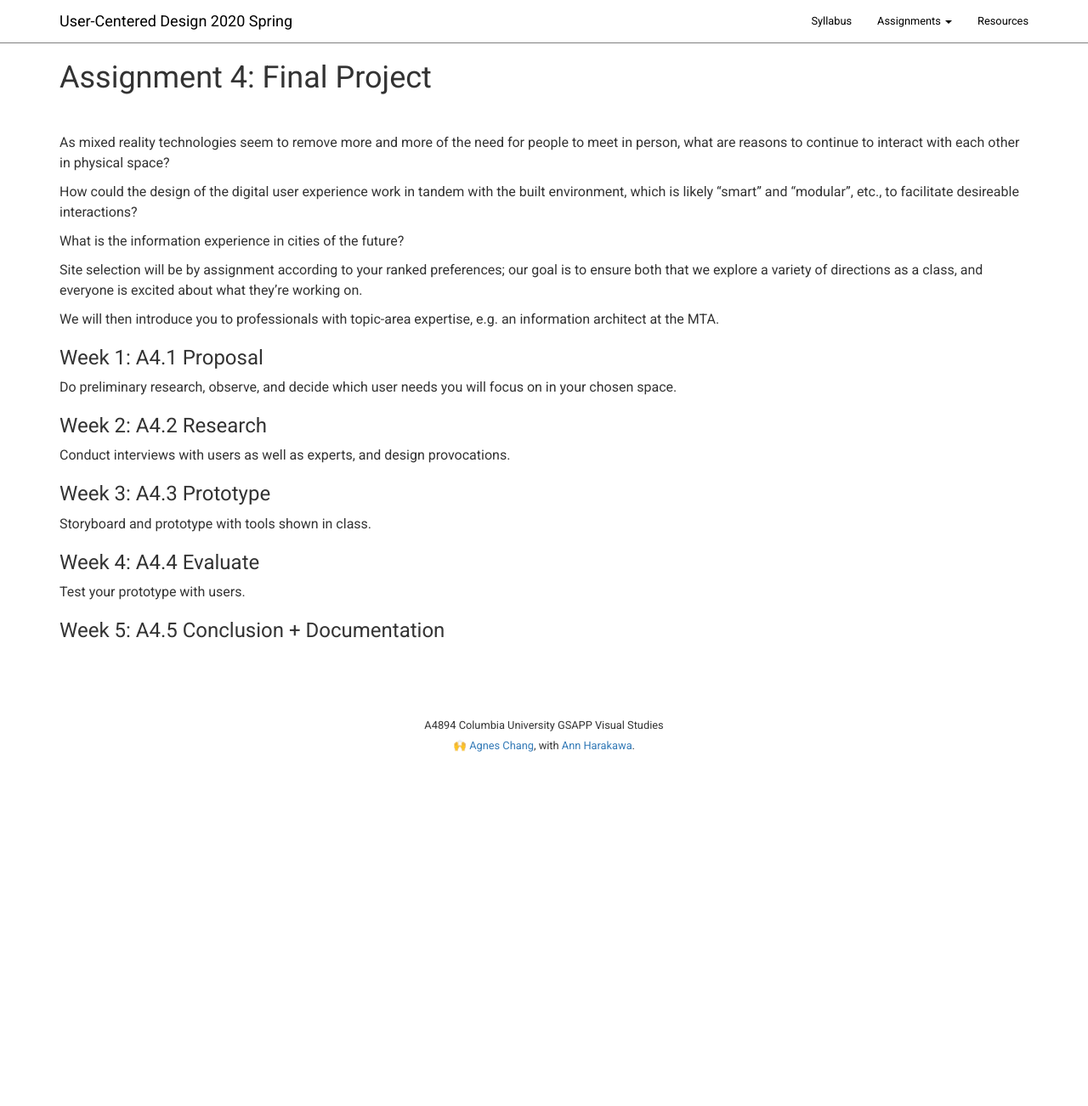
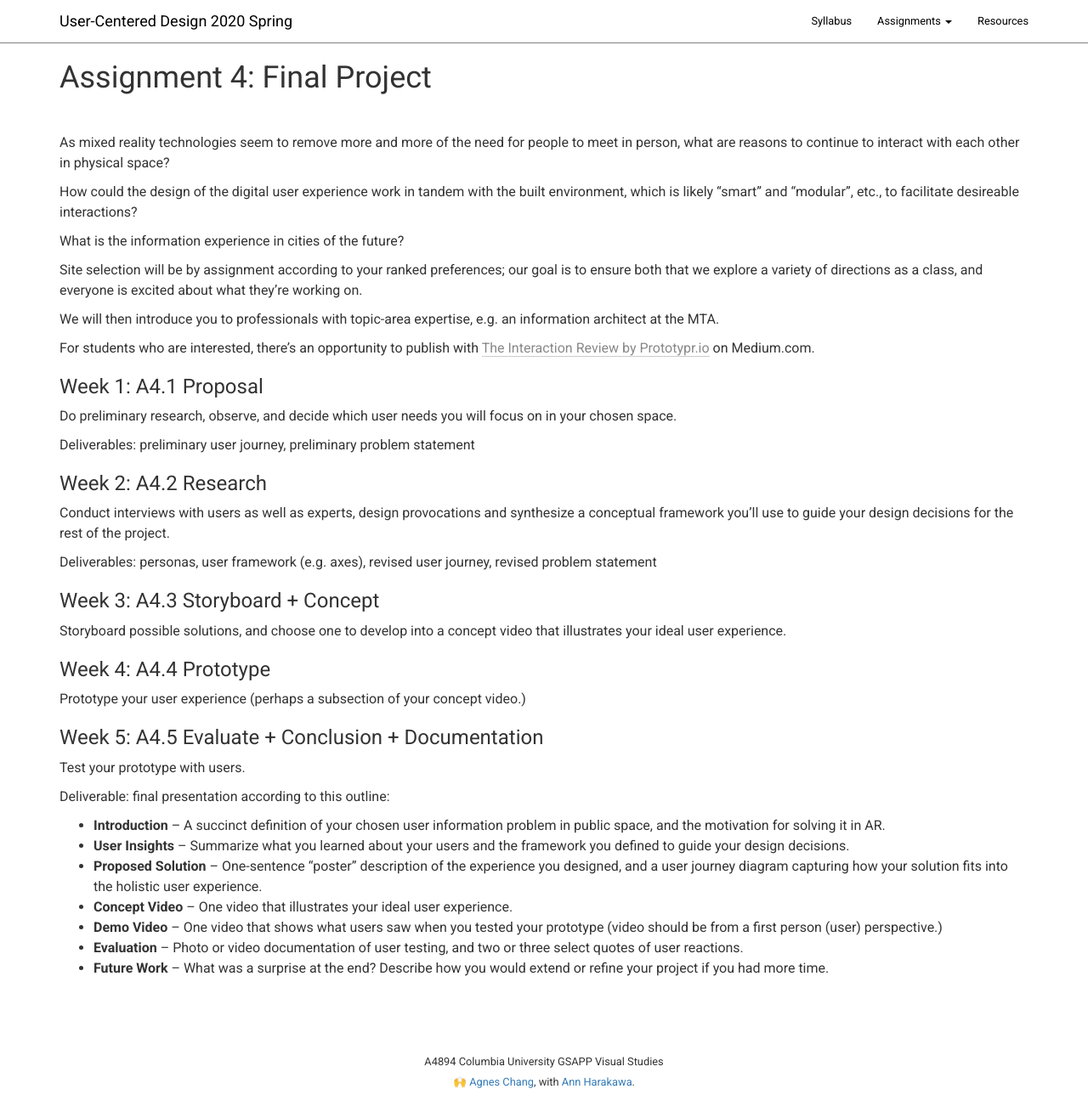
Before and after one commit to columbiaspatialinfo/columbiaspatialinfo.github.io, a Jekyll site: the page built from a4.md, in a window 1280 px wide and 1302 px high. Shown: the whole window at 85% size. Built offline with Jekyll 4.4.1, drawn with Linux system fonts in a browser that asks for light colours; our own code applies the rules of GitHub Pages for plain Markdown files.

Commit message:
Update a4.md

```diff
--- a/a4.md
+++ b/a4.md
@@ -15,20 +15,38 @@ Site selection will be by assignment according to your ranked preferences; our g
 
 We will then introduce you to professionals with topic-area expertise, e.g. an information architect at the MTA.
 
+For students who are interested, there's an opportunity to publish with [The Interaction Review by Prototypr.io](https://blog.prototypr.io/theinteractionreview/home) on Medium.com.
+
 ### Week 1: A4.1 Proposal
 
 Do preliminary research, observe, and decide which user needs you will focus on in your chosen space.
 
+Deliverables: preliminary user journey, preliminary problem statement
+
 ### Week 2: A4.2 Research
 
-Conduct interviews with users as well as experts, and design provocations.
+Conduct interviews with users as well as experts, design provocations and synthesize a conceptual framework you'll use to guide your design decisions for the rest of the project.
 
-### Week 3: A4.3 Prototype
+Deliverables: personas, user framework (e.g. axes), revised user journey, revised problem statement
 
-Storyboard and prototype with tools shown in class.
+### Week 3: A4.3 Storyboard + Concept
 
-### Week 4: A4.4 Evaluate
+Storyboard possible solutions, and choose one to develop into a concept video that illustrates your ideal user experience.
+
+### Week 4: A4.4 Prototype
+
+Prototype your user experience (perhaps a subsection of your concept video.)
+
+### Week 5: A4.5 Evaluate + Conclusion + Documentation
 
 Test your prototype with users.
 
-### Week 5: A4.5 Conclusion + Documentation
+Deliverable: final presentation according to this outline:
+
+- **Introduction** -- A succinct definition of your chosen user information problem in public space, and the motivation for solving it in AR.
+- **User Insights** -- Summarize what you learned about your users and the framework you defined to guide your design decisions.
+- **Proposed Solution** -- One-sentence "poster" description of the experience you designed, and a user journey diagram capturing how your solution fits into the holistic user experience.
+- **Concept Video** -- One video that illustrates your ideal user experience.
+- **Demo Video** -- One video that shows what users saw when you tested your prototype (video should be from a first person (user) perspective.)
+- **Evaluation** -- Photo or video documentation of user testing, and two or three select quotes of user reactions.
+- **Future Work** -- What was a surprise at the end? Describe how you would extend or refine your project if you had more time.
```
